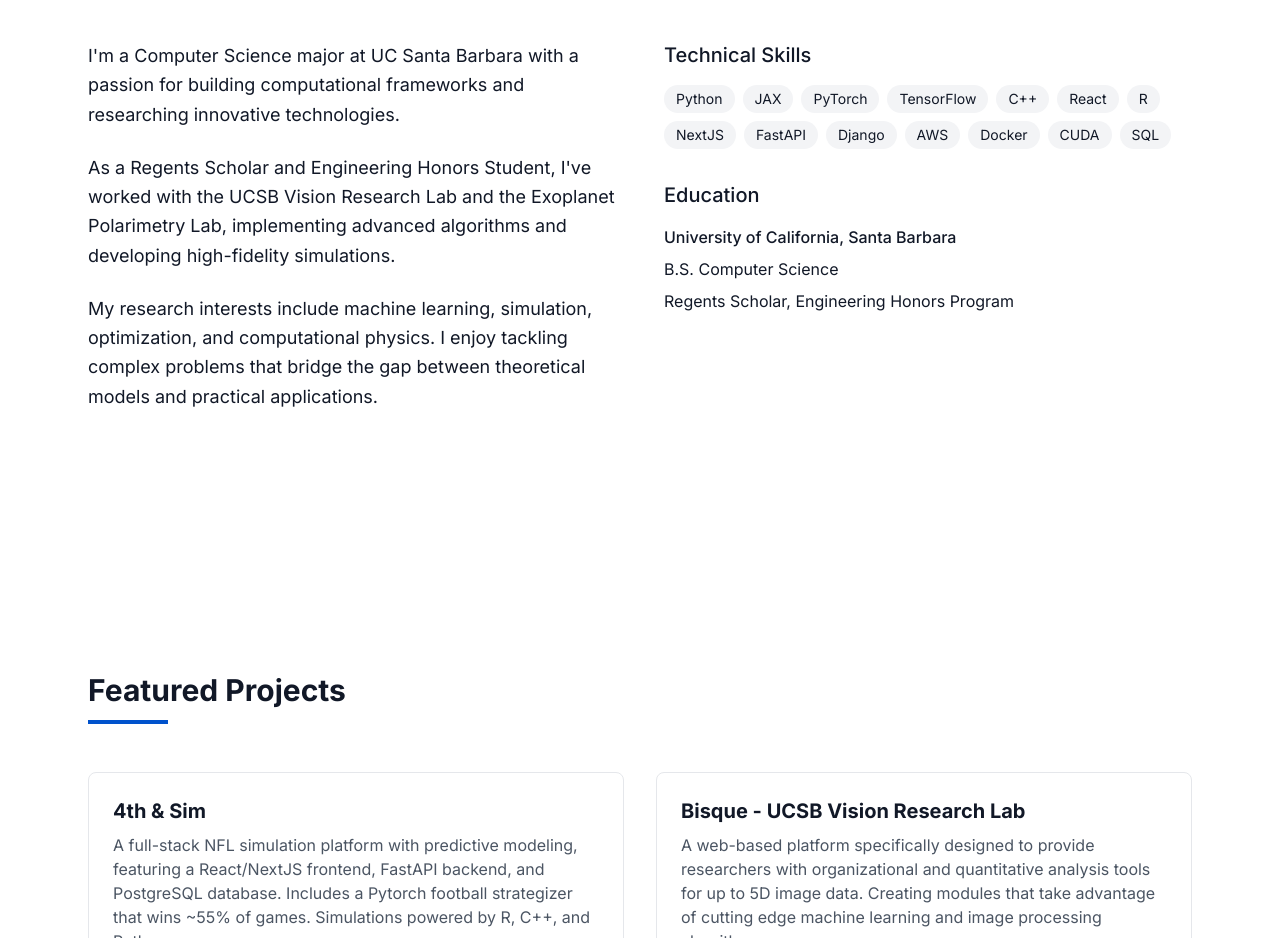
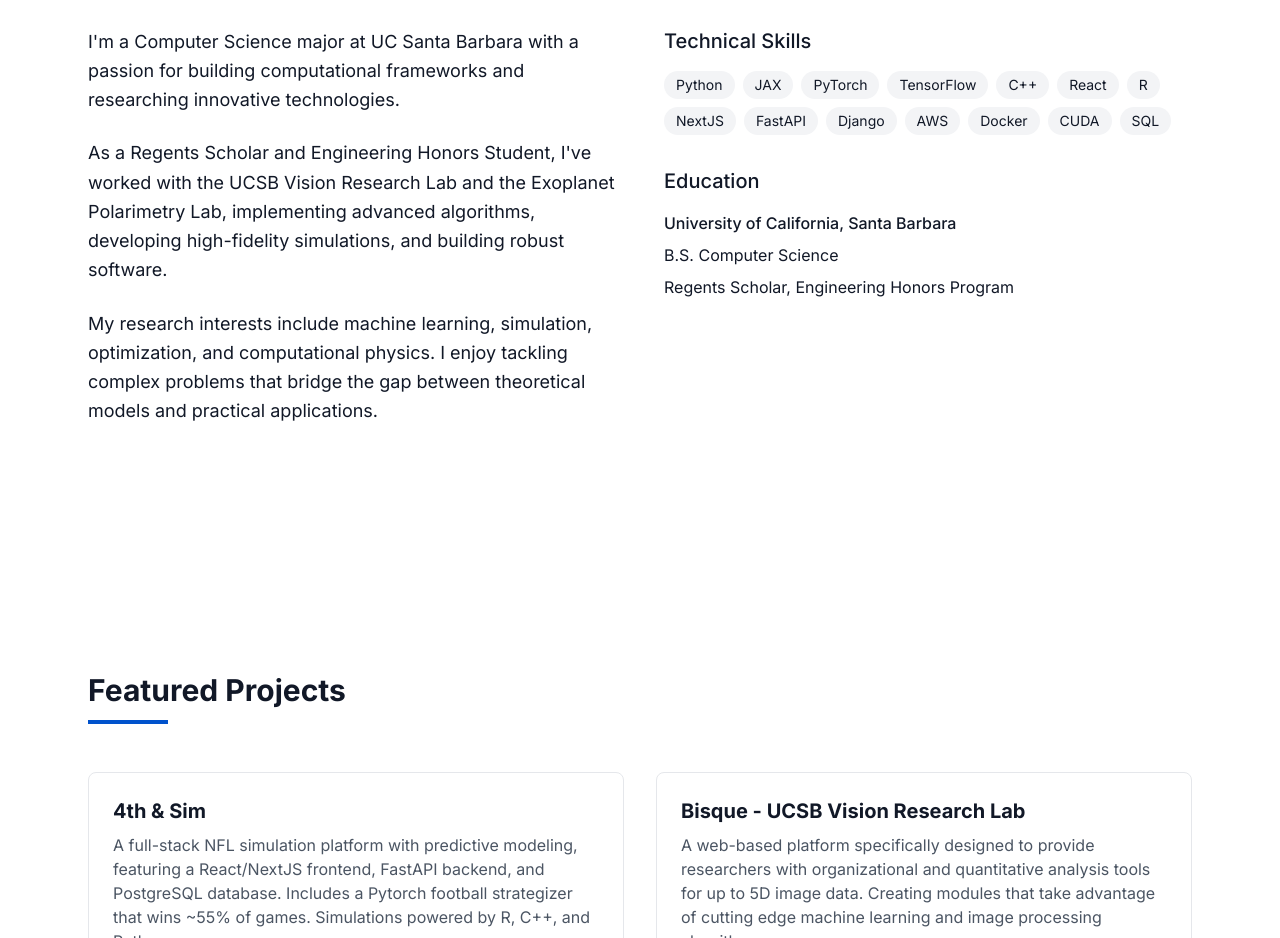
Before and after one commit to mihir-r-kondapalli/portfolio, a Next.js app: page / in a window 1280 px wide. Shown: the part 1120-2058 px from the top of the page. Built offline with nearby package versions, Linux system fonts and the light colour scheme.

Commit message:
edited about me section

```diff
--- a/app/page.tsx
+++ b/app/page.tsx
@@ -163,7 +163,7 @@ export default function Home() {
               <p className="text-lg leading-relaxed">
                 As a Regents Scholar and Engineering Honors Student, I've worked with the
                 UCSB Vision Research Lab and the Exoplanet Polarimetry Lab, implementing advanced
-                algorithms and developing high-fidelity simulations.
+                algorithms, developing high-fidelity simulations, and building robust software.
               </p>
               <p className="text-lg leading-relaxed">
                 My research interests include machine learning, simulation, optimization, and computational physics.
```
